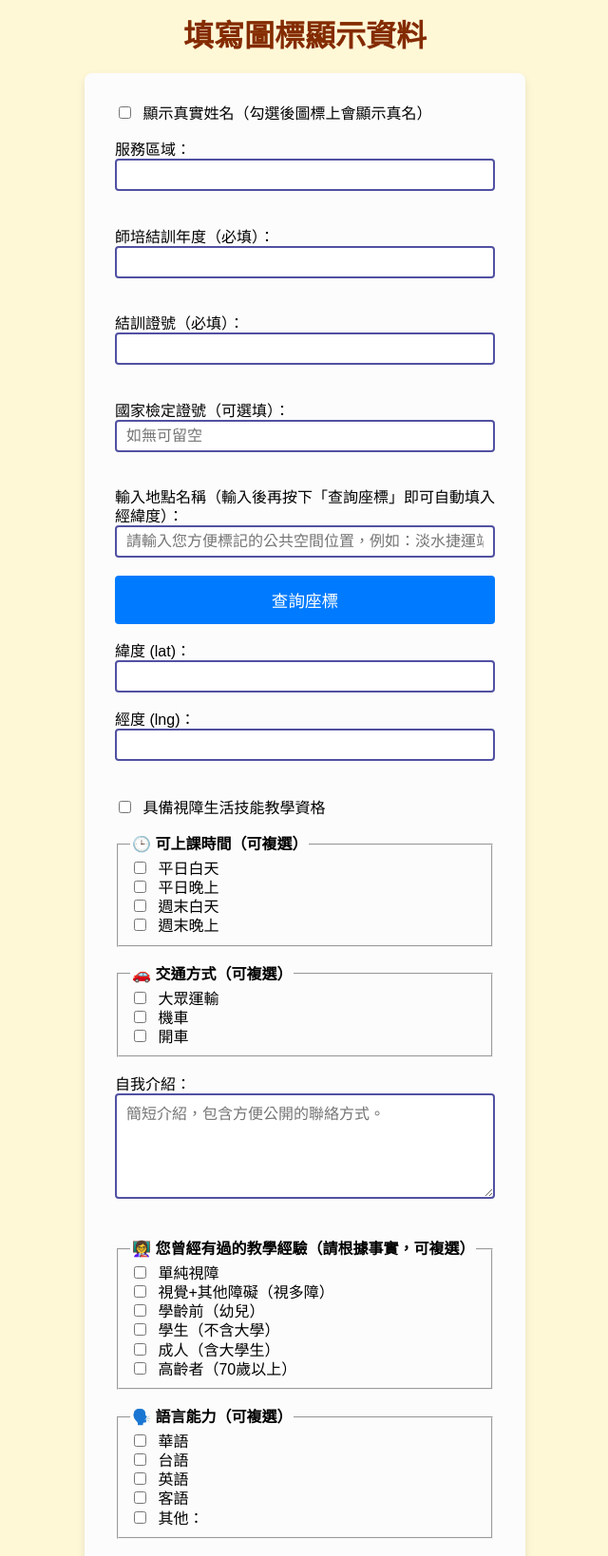
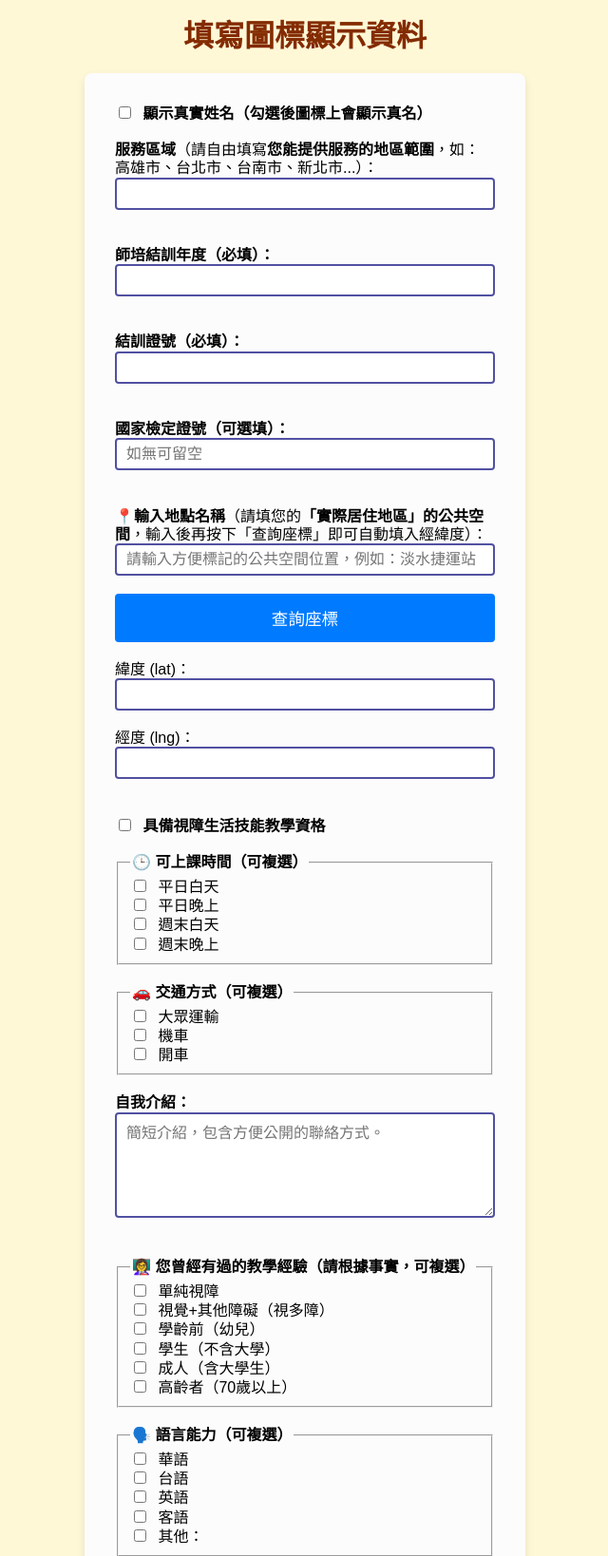
Before and after one commit to hunzan/omtw-map, a Flask app: page /profile in a window 1280 px wide. Shown: the top 1638 px of the page at 95% size, without its empty margins (319-959 px from the left). Run offline with Flask 3, Linux system fonts and the light colour scheme; the visitor is signed in with stand-in values (Sample User, id 1); some libraries are stand-ins or nearby versions.

Commit message:
Update profile.html

```diff
--- a/templates/profile.html
+++ b/templates/profile.html
@@ -24,28 +24,28 @@
     <!-- ✅ 是否公開真實姓名 -->
     <label>
       <input type="checkbox" name="real_name_public" {% if profile and profile.real_name_public %}checked{% endif %}>
-      顯示真實姓名（勾選後圖標上會顯示真名）
+      <strong>顯示真實姓名（勾選後圖標上會顯示真名）</strong>
     </label><br><br>
 
-    <label>服務區域：
+    <label><strong>服務區域</strong>（請自由填寫<strong>您能提供服務的地區範圍</strong>，如：高雄市、台北市、台南市、新北市...）：
       <input type="text" name="service_area" required value="{{ profile.service_area if profile else '' }}">
     </label><br><br>
 
-    <label>師培結訓年度（必填）：
+    <label><strong>師培結訓年度（必填）：</strong>
       <input type="number" name="certification_year" required value="{{ profile.certification_year if profile else '' }}">
     </label><br><br>
 
-    <label>結訓證號（必填）：
+    <label><strong>結訓證號（必填）：</strong>
       <input type="text" name="certification_number" required value="{{ profile.certification_number if profile else '' }}">
     </label><br><br>
 
-    <label>國家檢定證號（可選填）：
+    <label><strong>國家檢定證號（可選填）：</strong>
       <input type="text" name="license_number" placeholder="如無可留空" value="{{ profile.license_number if profile else '' }}">
     </label><br><br>
 
     <!-- 📍 地點名稱（這欄不存入 DB，所以無法預填）-->
-    <label>輸入地點名稱（輸入後再按下「查詢座標」即可自動填入經緯度）：
-      <input type="text" id="location-name" placeholder="請輸入您方便標記的公共空間位置，例如：淡水捷運站">
+    <label><strong>📍輸入地點名稱</strong>（請填您的<strong>「實際居住地區」的公共空間</strong>，輸入後再按下「查詢座標」即可自動填入經緯度）：
+      <input type="text" id="location-name" placeholder="請輸入方便標記的公共空間位置，例如：淡水捷運站">
       <button type="button" onclick="searchLocation()">查詢座標</button>
     </label><br><br>
 
@@ -61,7 +61,7 @@
     <!-- ✅ 具備視障生活技能教學資格 -->
     <label>
       <input type="checkbox" name="can_teach_online" {% if profile and profile.can_teach_online %}checked{% endif %}>
-      具備視障生活技能教學資格
+      <strong>具備視障生活技能教學資格</strong>
     </label><br><br>
 
     <!-- 🕒 可上課時間（複選）-->
@@ -84,8 +84,8 @@
     </fieldset><br>
 
     <!-- 📝 自我介紹 -->
-    <label>自我介紹：<br>
-      <textarea name="intro" rows="5" cols="40" placeholder="簡短介紹，包含方便公開的聯絡方式。">{{ profile.intro if profile else '' | e }}</textarea>
+    <label><strong>自我介紹：</strong><br>
+      <textarea name="intro" rows="5" cols="40" placeholder="簡短介紹，包含方便公開的聯絡方式。">{{ (profile.intro if profile else '') | e }}</textarea>
     </label><br><br>
 
     <!-- 👩‍🏫 教學經驗 -->
@@ -109,6 +109,7 @@
       <label><input type="checkbox" name="language_skills" value="english" {% if 'english' in langs %}checked{% endif %}> 英語</label><br>
       <label><input type="checkbox" name="language_skills" value="hakka" {% if 'hakka' in langs %}checked{% endif %}> 客語</label><br>
 
+      {% set langs = profile.lang_skills.split(',') if profile else [] %}
       {% set other_lang = '' %}
       {% for lang in langs %}
         {% if lang.startswith('other:') %}
```
